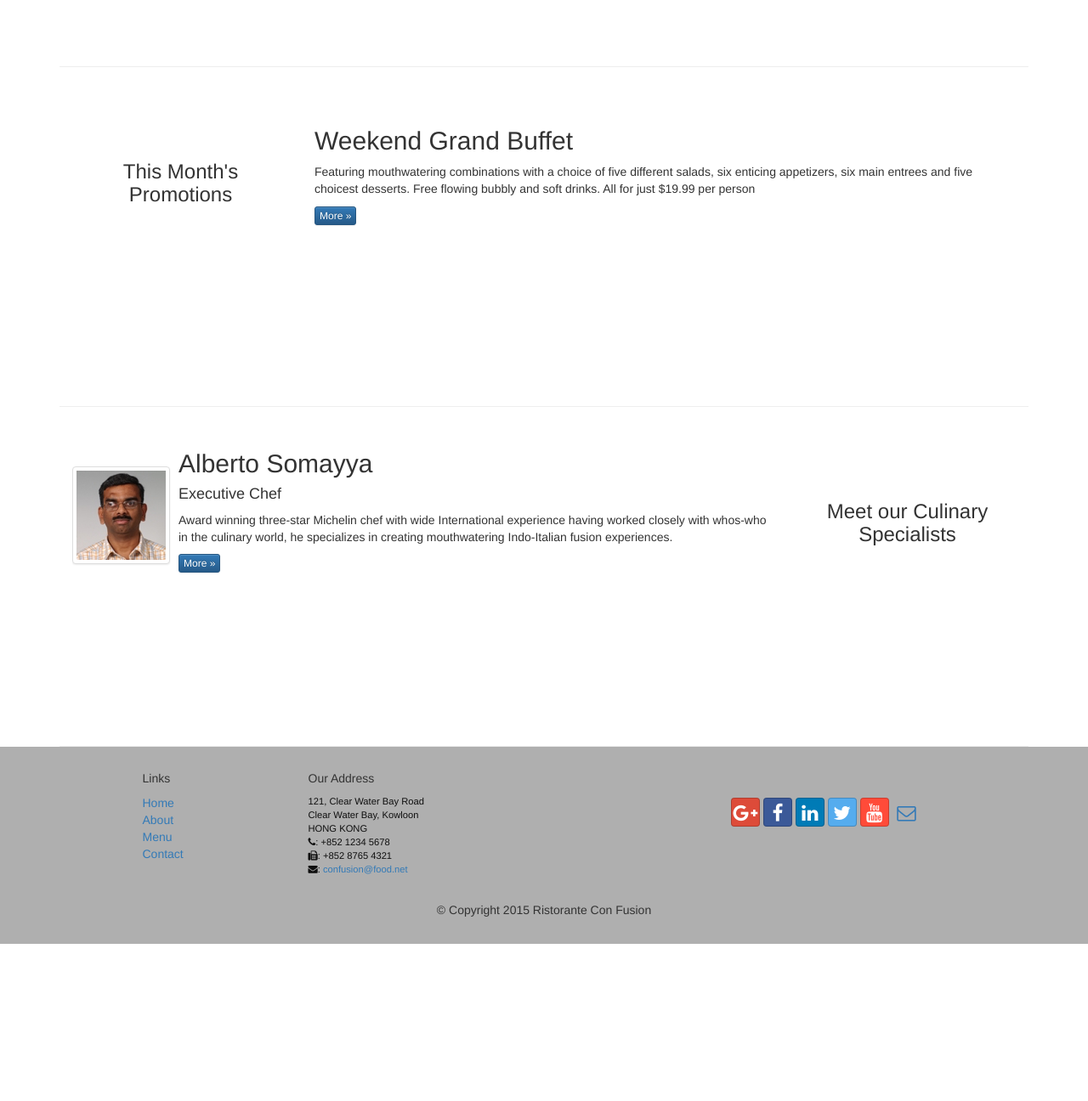
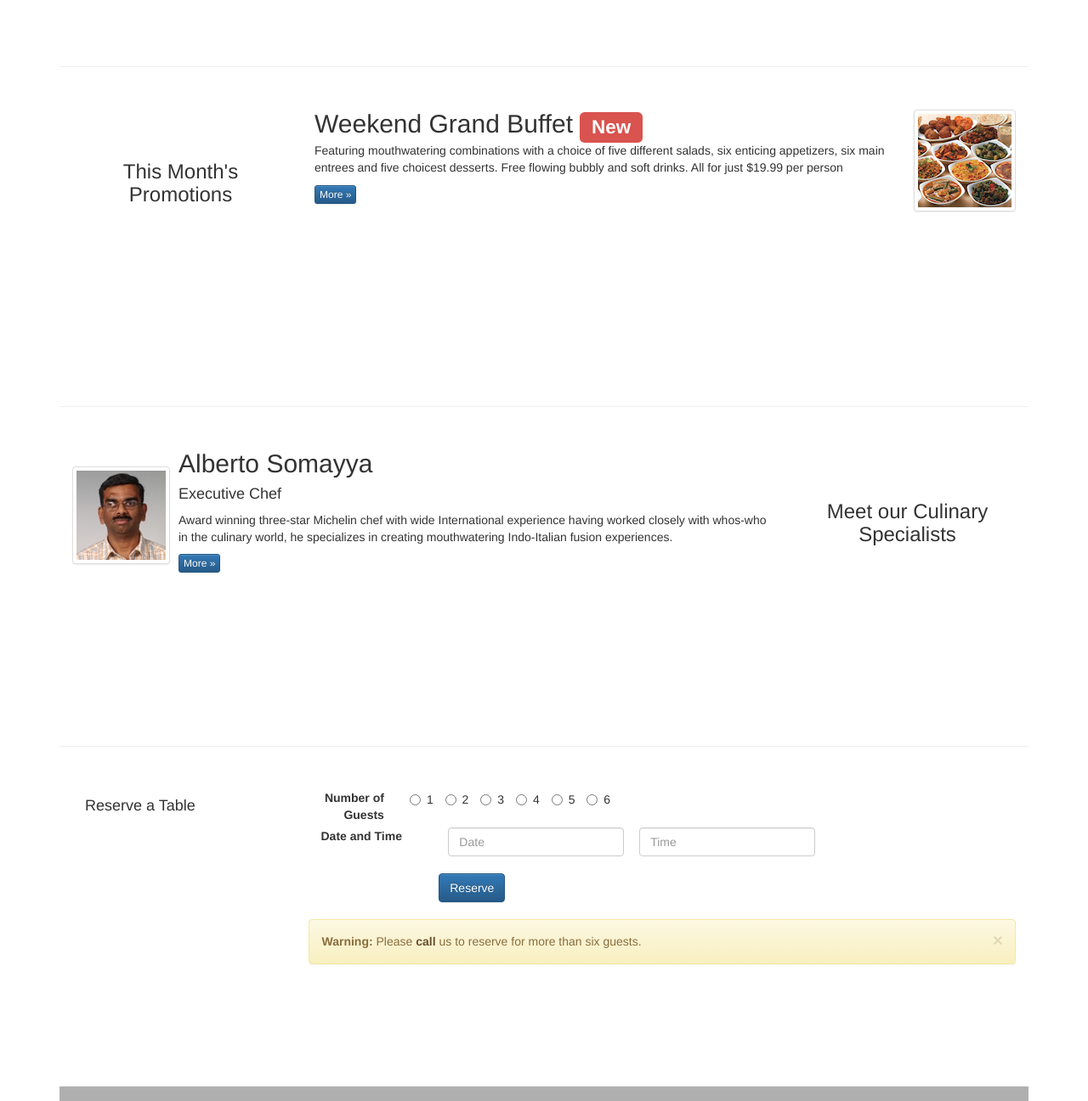
Before and after one commit to ginkgomp/Bootstrap, a plain HTML site: page conFusion/index.htm in a window 1280 px wide. Shown: the part 780-2076 px from the top of the page at 85% size. Before the commit the page ends 1891 px from the top, so only its background shows below. Drawn offline with nearby package versions, Linux system fonts and the light colour scheme.

Commit message:
Assignment #2 Done

```diff
--- a/conFusion/index.htm
+++ b/conFusion/index.htm
@@ -50,6 +50,20 @@
                      </li>
                     <li><a href="contactus.html"><i class="fa fa-envelope-o"></i> Contact</a></li>
                 </ul>
+
+                  <form class="navbar-form navbar-right form-inline" role="form">
+
+
+                       <input type="email" class="form-control" name="email" placeholder="Email">
+                              <input type="password" class="form-control" name="password" placeholder="Password">
+                       <label class="checkbox-inline" style="color:white">
+                                <input type="checkbox" name="remember" value="">
+                                 Remember me
+                           </label>
+                             ><button type="submit" class="btn btn-info">Sign in</button>
+
+                  </form>
+
                 </div>
             </div>
 
@@ -66,12 +80,16 @@
                     <p style="padding:40px;"></p>
                     <p>We take inspiration from the World's best cuisines, and create a unique fusion experience. Our lipsmacking creations will tickle your culinary senses!</p>
                 </div>
-
                     <div class="col-xs-12 col-sm-2">
                     <p style="padding:20px;"></p>
                     <img src="img/logo.png" class="img-responsive">
 
                 </div>
+                <div class="col-xs-12 col-sm-2">
+                    <p style="padding:35px;"></p>
+                    <a type="button" class="btn btn-warning btn-block" href="#">Reserve Table</a>
+                </div>
+
             </div>
         </div>
     </header>
@@ -110,9 +128,19 @@
                 <h3 align=center>This Month's Promotions</h3>
             </div>
              <div class="col-xs-12 col-sm-9">
-                <h2>Weekend Grand Buffet</h2>
+                 <div class="media">
+                 <div class="media-body">
+                <h2 class="media-heading">Weekend Grand Buffet <span class="label label-danger">New </span></h2>
                 <p>Featuring mouthwatering combinations with a choice of five different salads, six enticing appetizers, six main entrees and five choicest desserts. Free flowing bubbly and soft drinks. All for just $19.99 per person </p>
                  <p><a class="btn btn-primary btn-xs" href="#">More &raquo;</a></p>
+                     </div>
+                     <div class="media-right media-middle">
+                        <a href="#">
+                        <img class="media-object img-thumbnail"
+                         src="img/buffet.png" alt="Weekend Grand Buffet">
+                        </a>
+                    </div>
+                     </div>
             </div>
         </div>
 
@@ -142,6 +170,63 @@
                 </div>
             </div>
         </div>
+         <div class="row row-content">
+             <div class="col-xs-12 col-sm-12">
+             <form class="form form-inline" role="form">
+                 <div class="media">
+                     <div class="media-left col-sm-3">
+                        <h4 class="caption"> Reserve a Table </h4>
+                     </div>
+                     <div class="media-body">
+                 <div class="form-group">
+                     <label class="col-xs-12 col-sm-3 text-right">Number of Guests</label>
+                     <div class="col-xs-12 col-sm-9">
+                 <label class="radio-inline"><input type="radio" value="1"> 1   </label>
+                   <label class="radio-inline"><input type="radio" value="2"> 2  </label>
+                      <label class="radio-inline"> <input type="radio" value="3"> 3  </label>
+                      <label class="radio-inline"> <input type="radio" value="4"> 4  </label>
+                      <label class="radio-inline"> <input type="radio" value="5"> 5  </label>
+                     <label class="radio-inline">  <input type="radio" value="6"> 6  </label>
+                     </div>
+                 </div>
+                  <div class="form-group">
+                     <label class="media-heading col-sm-3">Date and Time</label>
+                      <div class="col-sm-9">
+                          <div class="row">
+                      <div class="col-sm-6">
+                  <input type="text" class="form-control" name="Date" id="date" placeholder="Date">
+
+                         </div>
+
+                 <div class="col-sm-6">
+
+                   <input type="text" class="form-control" name="Time" id="time" placeholder="Time">
+
+                     </div>
+                          </div>
+                 </div>
+
+                         </div>
+                         <p style="padding:5px;"></p>
+                         <div class="col-sm-12 col-sm-offset-2">
+                 <button class="btn btn-primary" type="submit" name="reserve" id="reserve" value="Reserve">Reserve</button>
+                             <p style="padding:5px;"></p>
+                         </div>
+
+
+                <div class="alert alert-warning alert-dismissible col-sm-12" role="alert">
+                 <button type="button" class="close" data-dismiss="alert" aria-label="Close"><span aria-hidden="true">&times;</span>            </button>
+                    <strong>Warning:</strong> Please <a href="tel:+85212345678" class="alert-link">call</a> us to reserve for more than six guests.
+                 </div>
+
+                     </div>
+                 </div>
+             </form>
+        </div>
+             <div class="col-xs-12 col-sm-12">
+
+             </div>
+
     </div>
 
     <footer class="row-footer">
```
Also changed, not shown: conFusion/contactus.html (+1 -1 lines).
